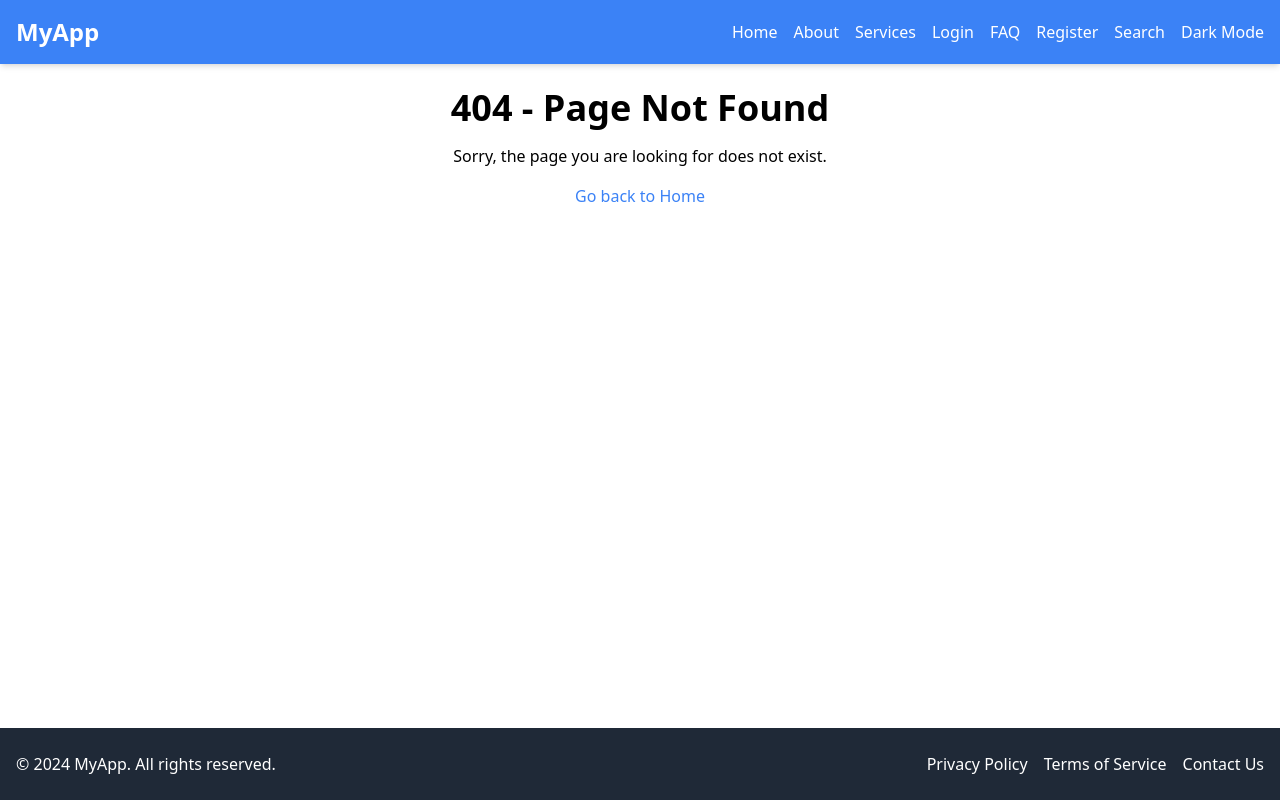
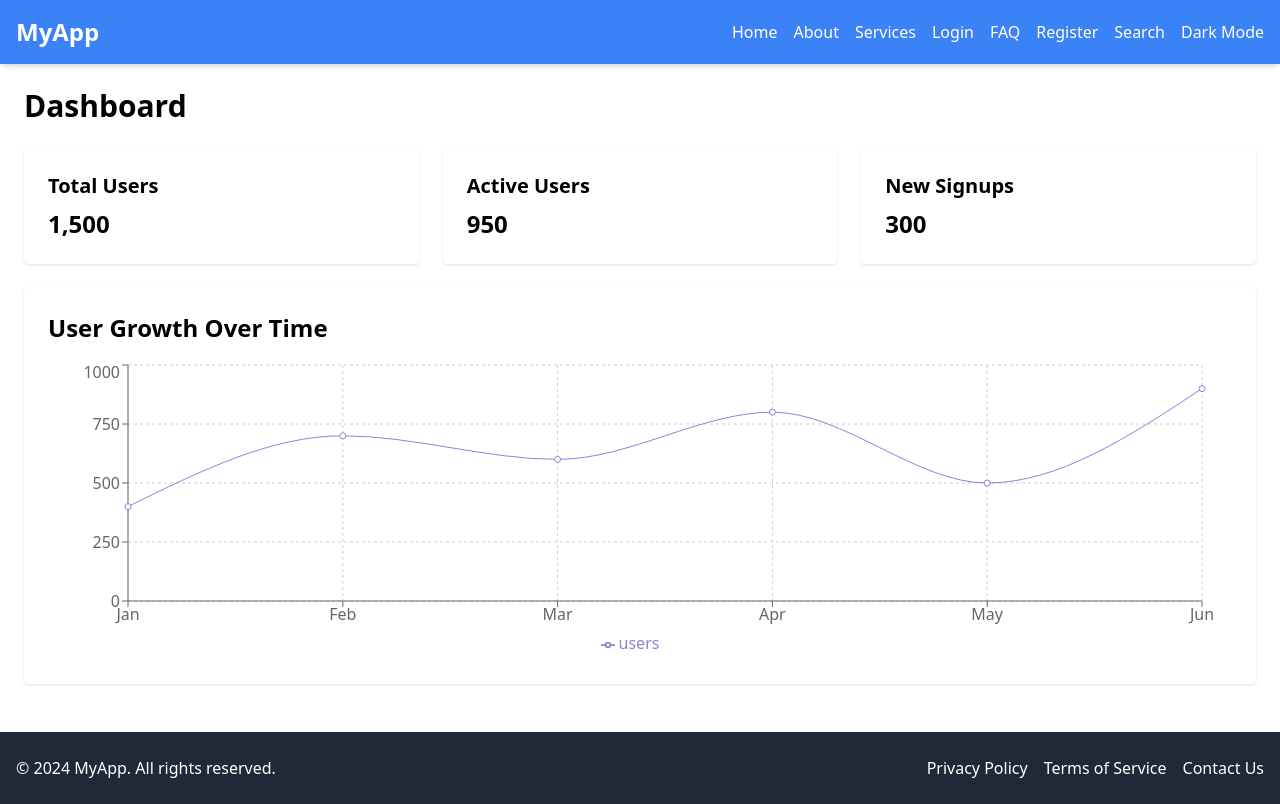
Before and after one commit to OwlPharaoh20/JS100Doc-3-4-react-responsive-navbar-and-footer, a React (Vite) app: page /dashboard in a window 1280 px wide. Built offline with nearby package versions, Linux system fonts and the light colour scheme.

Commit message:
Day 20 done, Reachart Dashboard job

```diff
--- a/package.json
+++ b/package.json
@@ -17,6 +17,7 @@
     "react-redux": "^9.1.2",
     "react-router-dom": "^6.26.2",
     "react-slick": "^0.30.2",
+    "recharts": "^2.13.0",
     "redux": "^5.0.1",
     "slick-carousel": "^1.8.1"
   },
--- a/src/App.jsx
+++ b/src/App.jsx
@@ -21,6 +21,8 @@ import Update from './components/Update';
 import Delete from './components/Delete';
 import ErrorBoundary from './components/ErrorBoundary';
 import PostsList from './components/PostsList'; // New import
+import Dashboard from './pages/Dashboard'; // New import
+
 
 function App() {
   const [cartItems, setCartItems] = useState([]);
@@ -91,6 +93,7 @@ function App() {
                   <Route path="/update/:id" element={<Update />} />
                   <Route path="/delete/:id" element={<Delete />} />
                   <Route path="/posts" element={<PostsList />} />
+                  <Route path="/dashboard" element={<Dashboard />} /> // New route
                 </Routes>
               </div>
               <Footer />
@@ -98,8 +101,10 @@ function App() {
           </Router>
         </ThemeProvider>
       </AuthProvider>
-    </ErrorBoundary>
+      </ErrorBoundary>
+
   );
 }
 
+
 export default App;
--- /dev/null
+++ b/src/pages/Dashboard.jsx
@@ -0,0 +1,57 @@
+// src/pages/Dashboard.jsx
+import React from 'react';
+import { LineChart, Line, XAxis, YAxis, CartesianGrid, Tooltip, Legend, ResponsiveContainer } from 'recharts';
+
+// Sample data for visualization
+const sampleData = [
+  { name: 'Jan', users: 400 },
+  { name: 'Feb', users: 700 },
+  { name: 'Mar', users: 600 },
+  { name: 'Apr', users: 800 },
+  { name: 'May', users: 500 },
+  { name: 'Jun', users: 900 },
+];
+
+const Dashboard = () => {
+  return (
+    <div className="container mx-auto p-6">
+      <h2 className="text-3xl font-bold mb-6">Dashboard</h2>
+
+      {/* Layout for dashboard cards */}
+      <div className="grid grid-cols-1 md:grid-cols-3 gap-6 mb-6">
+        <div className="bg-white p-6 rounded shadow">
+          <h3 className="text-xl font-semibold mb-2">Total Users</h3>
+          <p className="text-2xl font-bold">1,500</p>
+        </div>
+        <div className="bg-white p-6 rounded shadow">
+          <h3 className="text-xl font-semibold mb-2">Active Users</h3>
+          <p className="text-2xl font-bold">950</p>
+        </div>
+        <div className="bg-white p-6 rounded shadow">
+          <h3 className="text-xl font-semibold mb-2">New Signups</h3>
+          <p className="text-2xl font-bold">300</p>
+        </div>
+      </div>
+
+      {/* Chart Section */}
+      <div className="bg-white p-6 rounded shadow mb-6">
+        <h3 className="text-2xl font-semibold mb-4">User Growth Over Time</h3>
+        <ResponsiveContainer width="100%" height={300}>
+          <LineChart
+            data={sampleData}
+            margin={{ top: 5, right: 30, left: 20, bottom: 5 }}
+          >
+            <CartesianGrid strokeDasharray="3 3" />
+            <XAxis dataKey="name" />
+            <YAxis />
+            <Tooltip />
+            <Legend />
+            <Line type="monotone" dataKey="users" stroke="#8884d8" />
+          </LineChart>
+        </ResponsiveContainer>
+      </div>
+    </div>
+  );
+};
+
+export default Dashboard;
```
Also changed, not shown: 1 other file (tests, documents, lock files or other folders).
